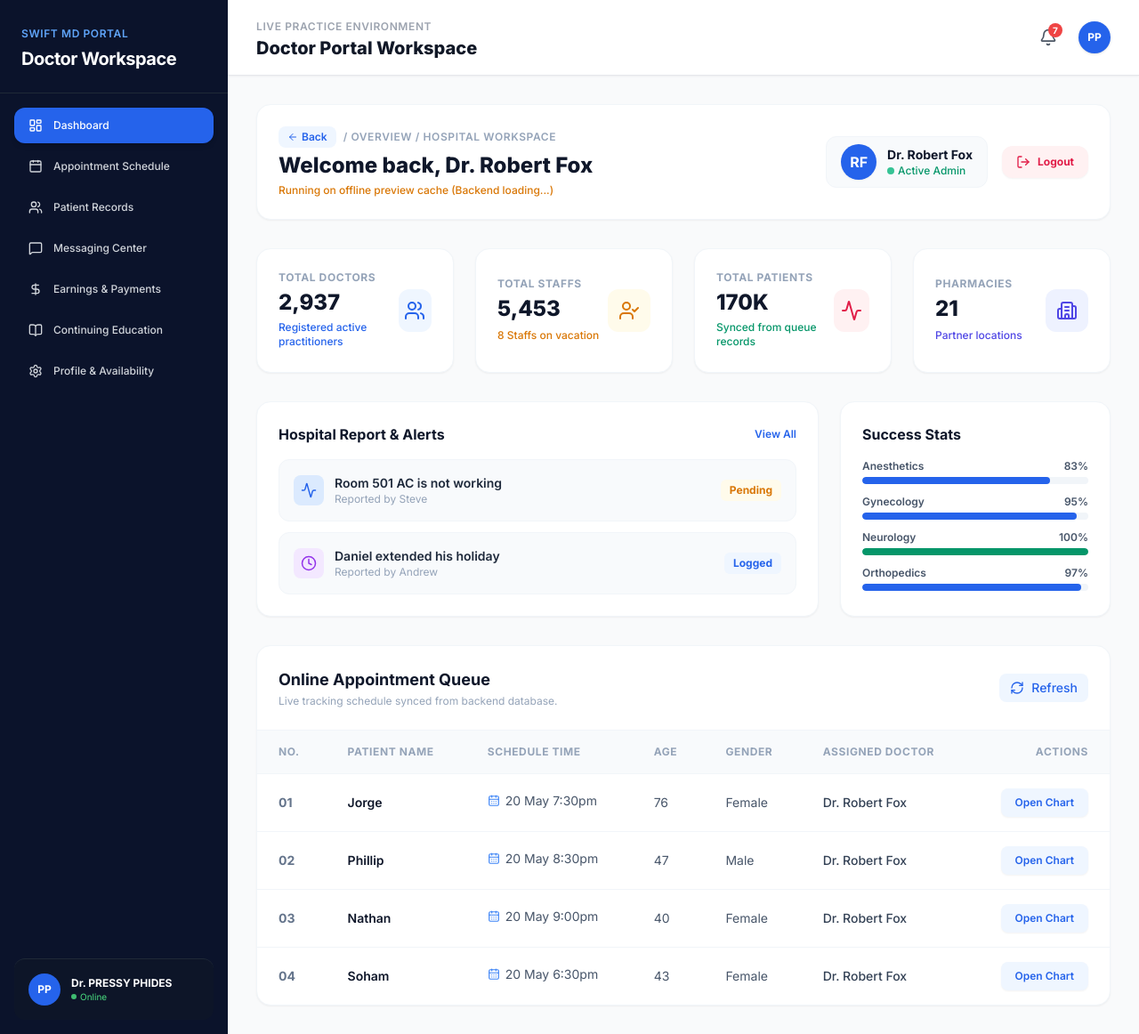
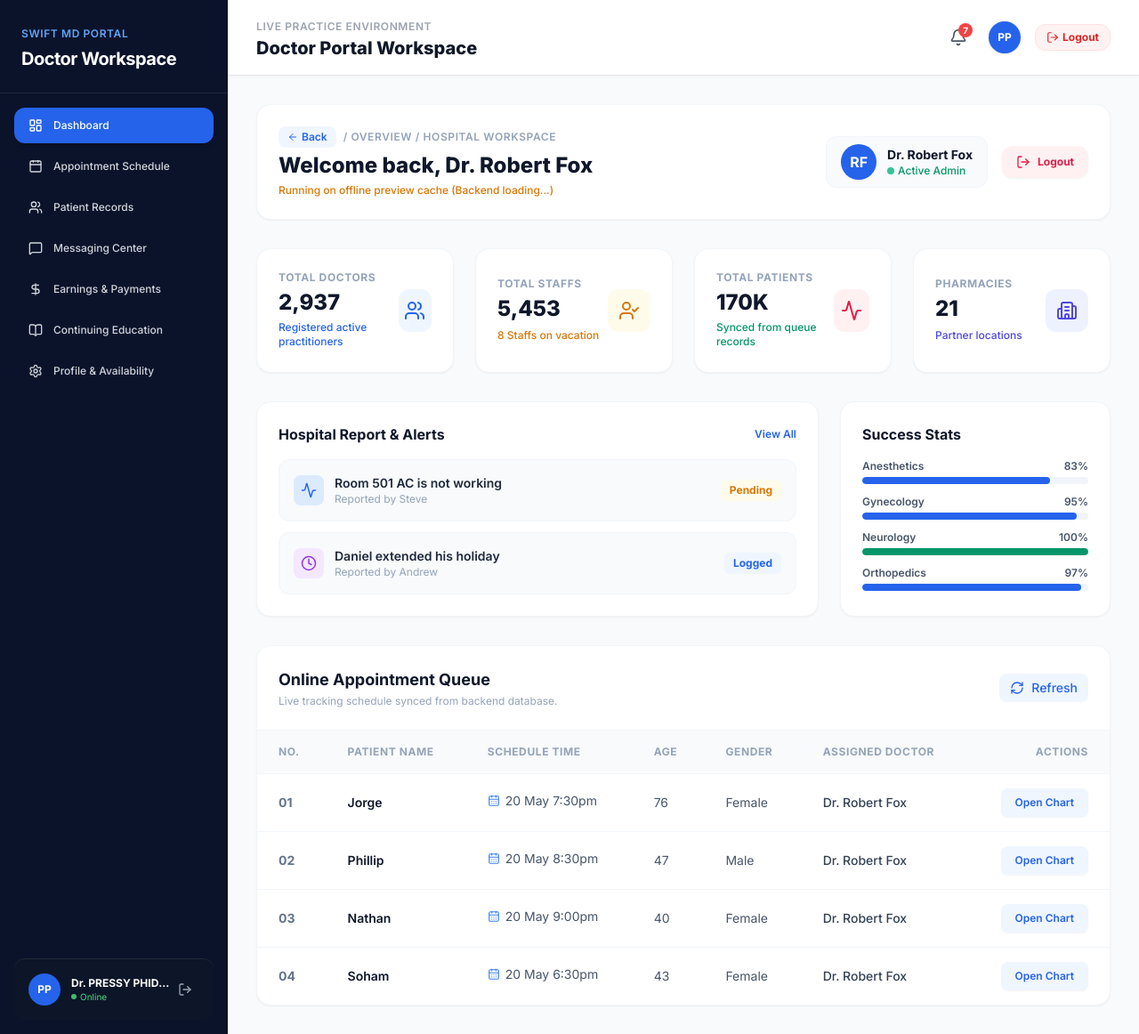
Before and after one commit to mugwe88-ops/MedicareAI, a Next.js app in the folder frontend/: page /doctors/dashboard in a window 1280 px wide. Shown: the whole page at 89% size. Built offline with nearby package versions, Linux system fonts and the light colour scheme; no server answers.

Commit message:
feat: update doctor dashboard with unified workflow and modals

```diff
--- a/frontend/app/doctors/dashboard/layout.tsx
+++ b/frontend/app/doctors/dashboard/layout.tsx
@@ -13,12 +13,19 @@ import {
   Settings,
   Bell,
   Menu,
-  X
+  X,
+  LogOut
 } from "lucide-react";
 
 export default function DoctorLayout({ children }: { children: React.ReactNode }) {
   const pathname = usePathname();
   const [isMobileMenuOpen, setIsMobileMenuOpen] = useState(false);
+
+  const handleLogout = () => {
+    localStorage.removeItem("token");
+    localStorage.removeItem("user");
+    window.location.href = "/login";
+  };
 
   const navItems = [
     { name: "Dashboard", href: "/doctors/dashboard", icon: LayoutDashboard },
@@ -99,19 +106,26 @@ export default function DoctorLayout({ children }: { children: React.ReactNode }
           </nav>
         </div>
 
-        {/* Doctor Profile Footer in Sidebar */}
+        {/* Doctor Profile Footer in Sidebar with functional Logout */}
         <div className="p-4 border-t border-gray-800 m-4 bg-gray-900/50 rounded-xl flex items-center justify-between">
-          <div className="flex items-center space-x-3">
-            <div className="h-9 w-9 rounded-full bg-blue-600 flex items-center justify-center font-bold text-white text-xs">
+          <div className="flex items-center space-x-3 overflow-hidden">
+            <div className="h-9 w-9 rounded-full bg-blue-600 flex items-center justify-center font-bold text-white text-xs shrink-0">
               PP
             </div>
-            <div>
-              <p className="text-xs font-bold text-white">Dr. PRESSY PHIDES</p>
+            <div className="truncate">
+              <p className="text-xs font-bold text-white truncate">Dr. PRESSY PHIDES</p>
               <span className="text-[10px] text-green-400 flex items-center gap-1">
                 <span className="h-1.5 w-1.5 rounded-full bg-green-400 animate-pulse"></span> Online
               </span>
             </div>
           </div>
+          <button
+            onClick={handleLogout}
+            title="Logout"
+            className="p-2 text-gray-400 hover:text-red-400 hover:bg-gray-800 rounded-lg transition cursor-pointer shrink-0"
+          >
+            <LogOut className="h-4 w-4" />
+          </button>
         </div>
       </aside>
 
@@ -131,6 +145,12 @@ export default function DoctorLayout({ children }: { children: React.ReactNode }
             <div className="h-9 w-9 rounded-full bg-blue-600 text-white flex items-center justify-center font-bold text-xs shadow">
               PP
             </div>
+            <button
+              onClick={handleLogout}
+              className="px-3 py-1.5 bg-red-50 hover:bg-red-100 text-red-600 font-bold rounded-xl text-xs transition border border-red-100 cursor-pointer flex items-center gap-1"
+            >
+              <LogOut className="h-3.5 w-3.5" /> Logout
+            </button>
           </div>
         </header>
 
```
